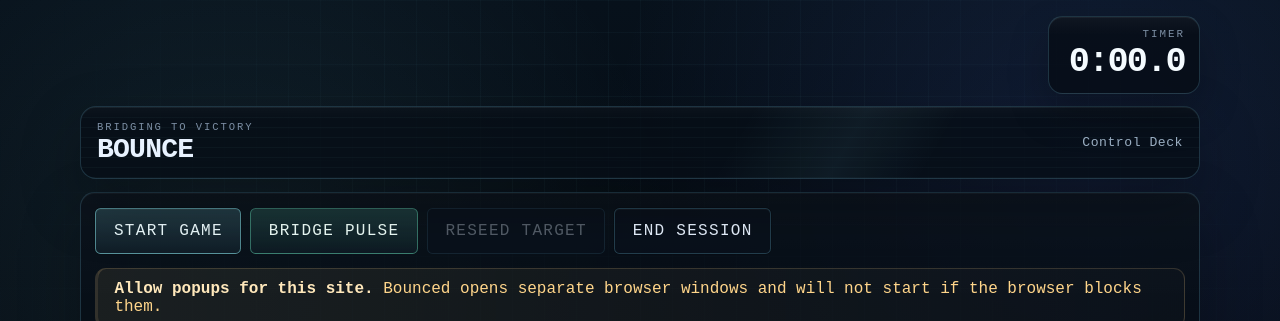
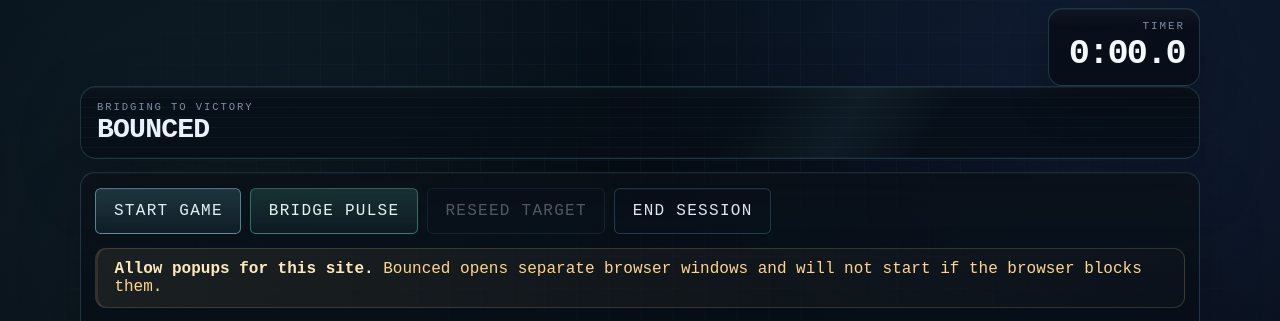
Before and after one commit to ColinMichaels/bounced, a website built with Vite: page index.html in a window 1280 px wide. Both pictures are taken after a click on the button "START GAME". Shown: the top 321 px of the page. Built offline with nearby package versions, Linux system fonts and the light colour scheme.

Commit message:
Add popup state tracking and refine warnings in `main.ts`
- Implemented `PopupAccessState` to track popup permission (`unknown`, `allowed`, `blocked`).
- Integrated local storage (`POPUP_ACCESS_STORAGE_KEY`) for persistent popup state management.
- Updated warning logic in `main.ts` to render popup state-specific messages.
- Refined hero title and adjusted CSS for improved spacing and layout consistency.

```diff
--- a/index.html
+++ b/index.html
@@ -16,10 +16,7 @@
     <main class="host-app">
       <section class="hero">
         <p class="eyebrow">BRIDGING TO VICTORY</p>
-        <h1>BOUNCE </h1>
-        <p class="lede">
-          Control Deck
-        </p>
+        <h1>BOUNCED</h1>
       </section>
 
       <section class="control-panel">
@@ -29,7 +26,7 @@
           <button id="respawn-button">Reseed Target</button>
           <button id="stop-button">End Game</button>
         </div>
-        <p class="warning warning--persistent">
+        <p id="popup-warning" class="warning warning--persistent">
           <strong>Allow popups for this site.</strong> Bounced opens separate browser windows and will not start if the browser blocks them.
         </p>
         <div id="level-select" class="level-select" aria-label="Level Select"></div>
--- a/src/host/main.ts
+++ b/src/host/main.ts
@@ -19,6 +19,7 @@ const startButton = must<HTMLButtonElement>('start-button')
 const utilityButton = must<HTMLButtonElement>('utility-button')
 const respawnButton = must<HTMLButtonElement>('respawn-button')
 const stopButton = must<HTMLButtonElement>('stop-button')
+const popupWarning = must<HTMLParagraphElement>('popup-warning')
 const warning = must<HTMLParagraphElement>('host-warning')
 const statusText = must<HTMLParagraphElement>('status-text')
 const detailNote = must<HTMLParagraphElement>('detail-note')
@@ -50,6 +51,9 @@ const MAX_LEVEL_RELAYS = Math.max(...DIFFICULTY_LEVELS.map((level) => Math.max(1
 const MIN_LEVEL_SPEED = Math.min(...DIFFICULTY_LEVELS.map((level) => level.speed))
 const MAX_LEVEL_SPEED = Math.max(...DIFFICULTY_LEVELS.map((level) => level.speed))
 const HOST_RENDER_INTERVAL_MS = 1000 / 12
+const POPUP_ACCESS_STORAGE_KEY = 'bounced-popup-access'
+
+type PopupAccessState = 'unknown' | 'allowed' | 'blocked'
 
 let hasStarted = false
 let readinessWarning = ''
@@ -65,9 +69,11 @@ let lastLevelSelectKey = ''
 let latestSnapshot = engine.getSnapshot()
 let renderFrameId = 0
 let lastRenderAt = 0
+let popupAccessState = loadPopupAccessState()
 
 engine.restoreProgress(progressStorage.load())
 engine.subscribe(handleEngineSnapshot)
+renderPopupWarning()
 
 window.addEventListener('focus', () => {
   updateHostFocusState(true)
@@ -137,6 +143,7 @@ startButton.addEventListener('click', () => {
   const openCount = windowManager.getOpenCount()
 
   if (openCount < initialWindowCount) {
+    setPopupAccessState('blocked')
     hasStarted = false
     readinessWarning = 'Browser blocked the play windows. Allow popups for this site, then press start again.'
     renderWarnings()
@@ -144,6 +151,7 @@ startButton.addEventListener('click', () => {
     return
   }
 
+  setPopupAccessState('allowed')
   readinessWarning = ''
 
   hasStarted = true
@@ -326,7 +334,9 @@ function renderSnapshot(snapshot: GameSnapshot): void {
 
   statusText.textContent = hasStarted
     ? snapshot.note
-    : `${snapshot.note} Allow popups, then start the game to open the signal windows.`
+    : popupAccessState === 'allowed'
+      ? snapshot.note
+      : `${snapshot.note} Allow popups, then start the game to open the signal windows.`
   detailNote.textContent = [
     `Game windows open: ${windowManager.getOpenCount()} / ${snapshot.requiredWindowCount}.`,
     `Registered windows: ${registeredCount}.`,
@@ -376,6 +386,7 @@ function renderSnapshot(snapshot: GameSnapshot): void {
   }
   syncWindowFollow(snapshot)
   renderWarnings()
+  renderPopupWarning()
   syncDeckPresentation()
 }
 
@@ -523,6 +534,22 @@ function pauseForControlDeck(): void {
   audio.pause()
   engine.pause(Date.now())
   renderWarnings()
+}
+
+function renderPopupWarning(): void {
+  popupWarning.hidden = popupAccessState === 'allowed'
+}
+
+function setPopupAccessState(nextState: PopupAccessState): void {
+  popupAccessState = nextState
+
+  if (nextState === 'unknown') {
+    window.localStorage.removeItem(POPUP_ACCESS_STORAGE_KEY)
+  } else {
+    window.localStorage.setItem(POPUP_ACCESS_STORAGE_KEY, nextState)
+  }
+
+  renderPopupWarning()
 }
 
 function must<T extends HTMLElement>(id: string): T {
@@ -684,6 +711,11 @@ function syncDeckPresentation(): void {
   hostShell.dataset.deckFocus = hasStarted && !hostHasFocus && !pausedForDeckFocus ? 'background' : 'foreground'
 }
 
+function loadPopupAccessState(): PopupAccessState {
+  const storedValue = window.localStorage.getItem(POPUP_ACCESS_STORAGE_KEY)
+  return storedValue === 'allowed' || storedValue === 'blocked' ? storedValue : 'unknown'
+}
+
 function createSessionId(): string {
   if (typeof crypto !== 'undefined' && typeof crypto.randomUUID === 'function') {
     return crypto.randomUUID()
--- a/src/styles/app.css
+++ b/src/styles/app.css
@@ -99,18 +99,18 @@ button.utility {
 }
 
 .host-shell {
-  padding: 1rem;
+  padding: 0.5rem;
   position: relative;
 }
 
 .session-timer {
   display: flex;
   justify-content: flex-end;
-  margin: 0 auto 0.75rem;
+  margin: 0 auto;
   max-width: 1120px;
   pointer-events: none;
   position: sticky;
-  top: 1rem;
+  top: 0;
   z-index: 3;
 }
 
```
